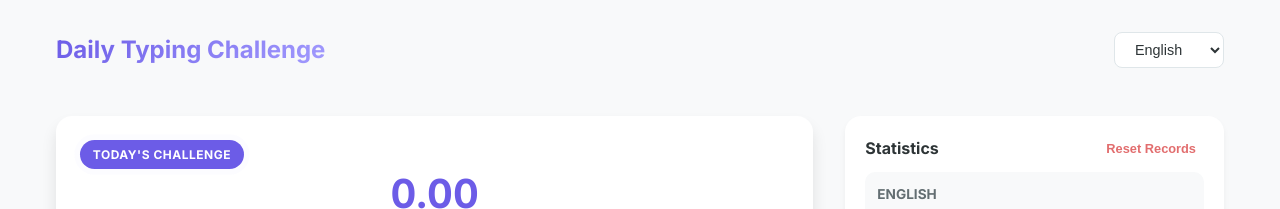
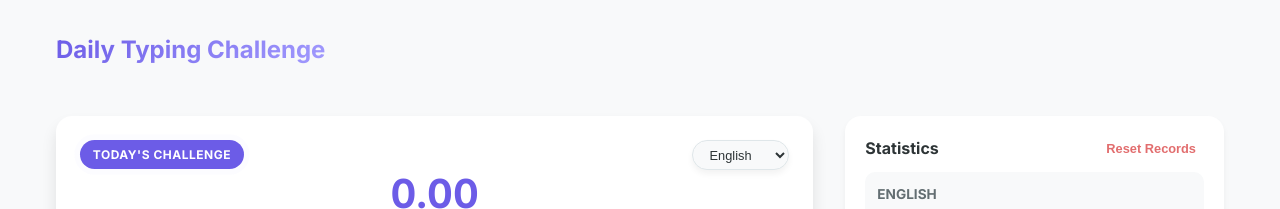
Before and after one commit to edward-k-jin/Daily-Typing-Challenge, a plain HTML site: page index.html in a window 1280 px wide. Shown: the top 209 px of the page. Drawn offline with Linux system fonts and the light colour scheme.

Commit message:
style: Move language selector to top-right of game section

```diff
--- a/index.html
+++ b/index.html
@@ -20,15 +20,6 @@
             <div class="header-left">
                 <h1 class="logo">Daily Typing Challenge</h1>
             </div>
-            <div class="language-selector">
-                <select id="language-dropdown">
-                    <option value="en">English</option>
-                    <option value="ko">한국어</option>
-                    <option value="ja">日本語</option>
-                    <option value="es">Español</option>
-                    <option value="fr">Français</option>
-                </select>
-            </div>
         </header>
 
         <main class="main-content">
@@ -36,6 +27,15 @@
             <!-- Game Section -->
             <section class="game-section">
                 <span id="challenge-badge" class="badge">Today's Challenge</span>
+                <div class="language-selector">
+                    <select id="language-dropdown">
+                        <option value="en">English</option>
+                        <option value="ko">한국어</option>
+                        <option value="ja">日本語</option>
+                        <option value="es">Español</option>
+                        <option value="fr">Français</option>
+                    </select>
+                </div>
                 <div class="timer-display" id="timer">0.00</div>
 
                 <div class="stage-indicator">
--- a/styles.css
+++ b/styles.css
@@ -77,15 +77,27 @@ body {
     -webkit-text-fill-color: transparent;
 }
 
+.language-selector {
+    position: absolute;
+    top: 1.5rem;
+    right: 1.5rem;
+    z-index: 10;
+}
+
 .language-selector select {
-    padding: 0.5rem 1rem;
-    border-radius: 8px;
+    padding: 0.35rem 0.8rem;
+    border-radius: 20px;
+    /* Match badge roundedness */
     border: 1px solid var(--border-color);
-    background-color: var(--bg-secondary);
+    background-color: var(--bg-primary);
     color: var(--text-primary);
-    font-size: 0.9rem;
+    font-size: 0.8rem;
+    /* Slightly smaller to fit corner */
+    font-weight: 500;
     cursor: pointer;
     transition: all 0.2s;
+    outline: none;
+    box-shadow: var(--shadow-sm);
 }
 
 .language-selector select:hover {
```
